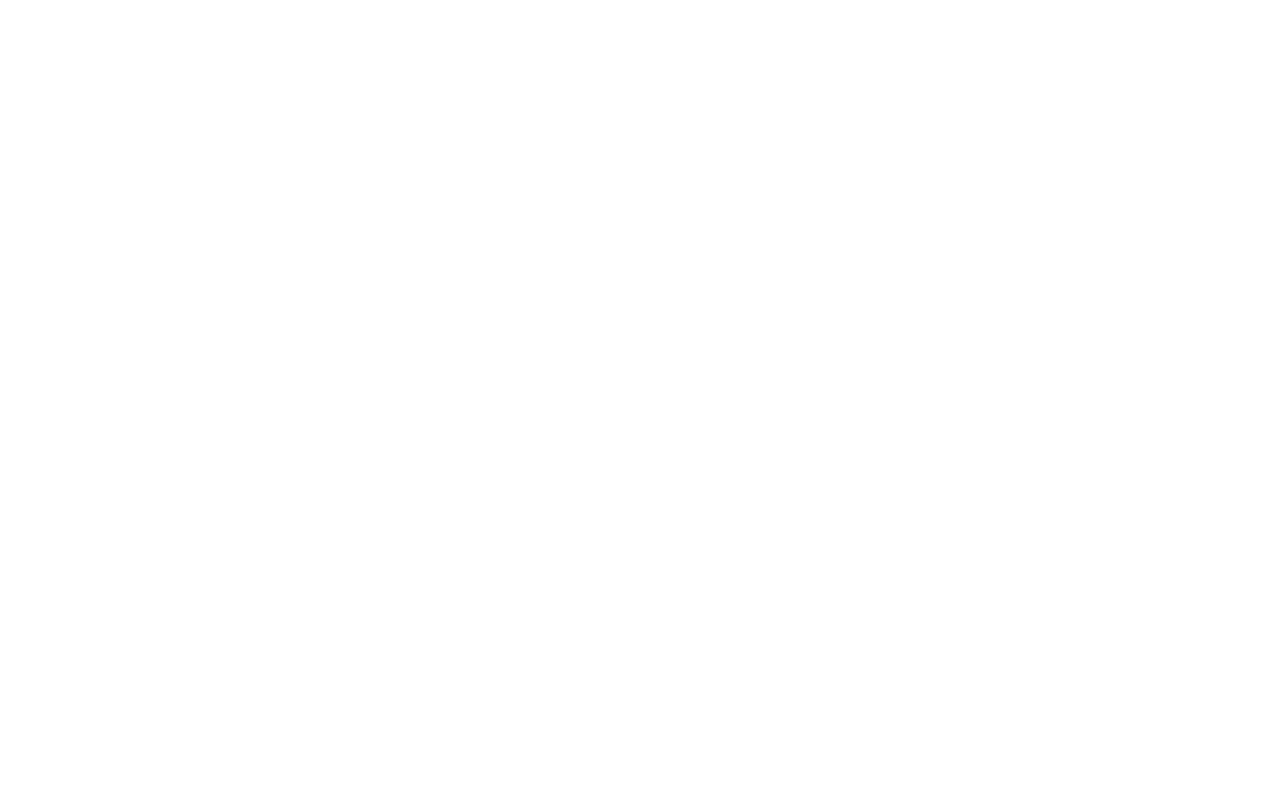
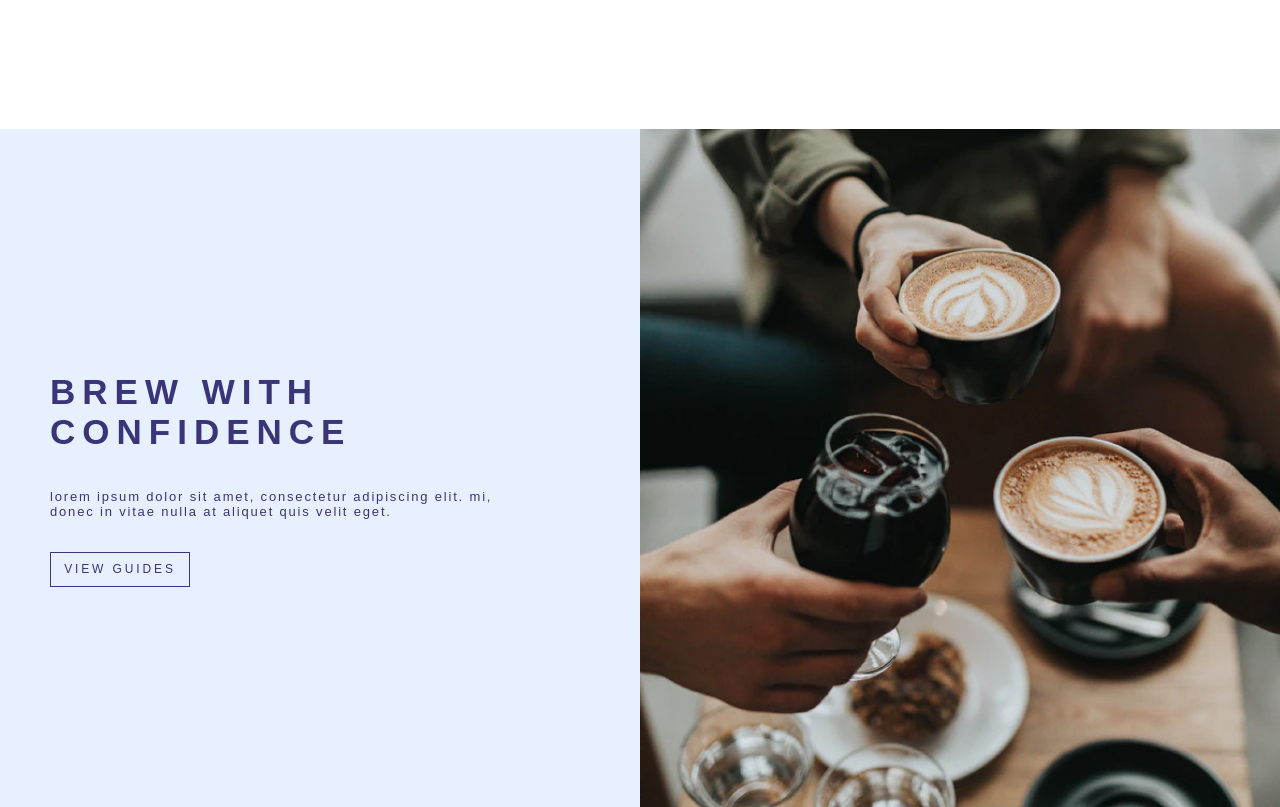
Before and after one commit to juliacodes/CoffeeChemistry, a React (Create React App) app: page / in a window 1280 px wide. Shown: the part 1580-2387 px from the top of the page. Before the commit the page ends 1554 px from the top, so only its background shows below. Built offline with nearby package versions, Linux system fonts and the light colour scheme; a web font is replaced by a local one.

Commit message:
Fixed Spacing Issues

```diff
--- a/src/App.js
+++ b/src/App.js
@@ -10,6 +10,7 @@
             <Inner>
                 <FlexRow />
                 <ExploreRow />
+                <FlexRow />
             </Inner>
         </Container>
     );
--- a/src/Components/ExploreRow/styles.js
+++ b/src/Components/ExploreRow/styles.js
@@ -7,7 +7,7 @@
 
 export const ExploreRowCont = styled.div`
     width: 100%;
-    margin: 100px 0;
+    margin: 100px 0 400px 0;
 
     ${SmallHeading} {
         text-align: center;
```
Also changed, not shown: src/Images/brewTypes.jpg (added).
